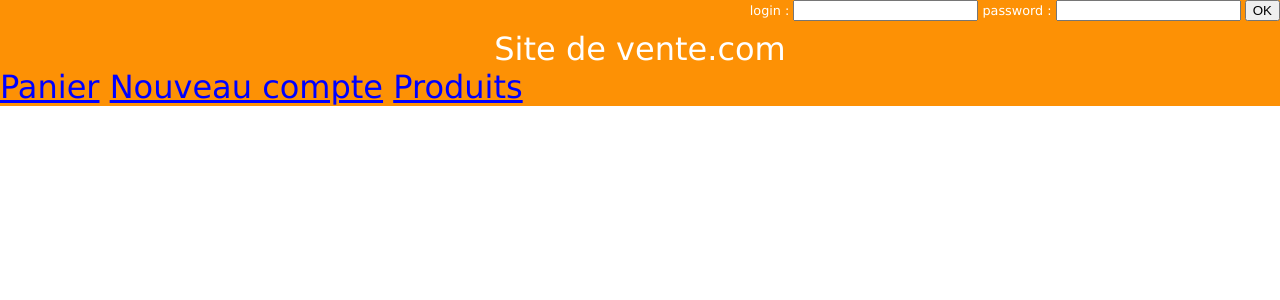
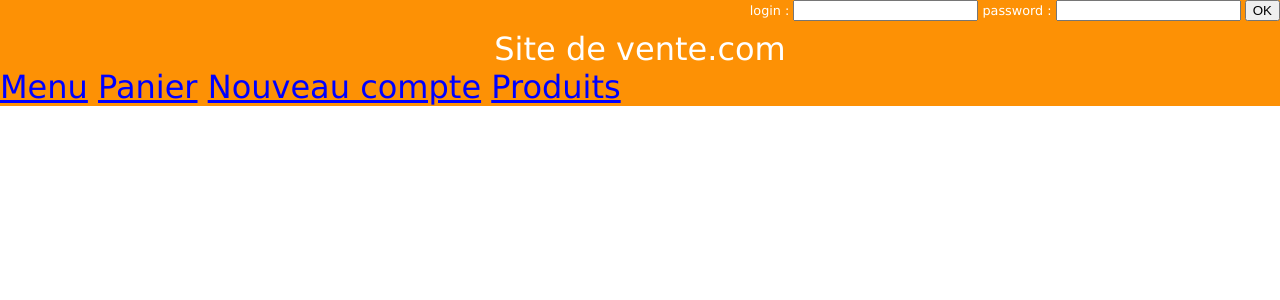
Before and after one commit to astreides/techweb-project, a PHP site: page /Cart.php in a window 1280 px wide. Shown: the top 300 px of the page. Run offline with PHP 8.4, Linux system fonts and the light colour scheme.

Commit message:
headerJu

```diff
--- a/Header.php
+++ b/Header.php
@@ -10,6 +10,7 @@
 <header>
 	<center>Site de vente.com</center>
 	<lien style="text-align:right">
+	<a href='Accueil'> Menu</a>
 	<a href='Cart'> Panier</a>
 	<a href='account.php'> Nouveau compte</a>
 	<a href='listproducts.php'> Produits</a>
```
